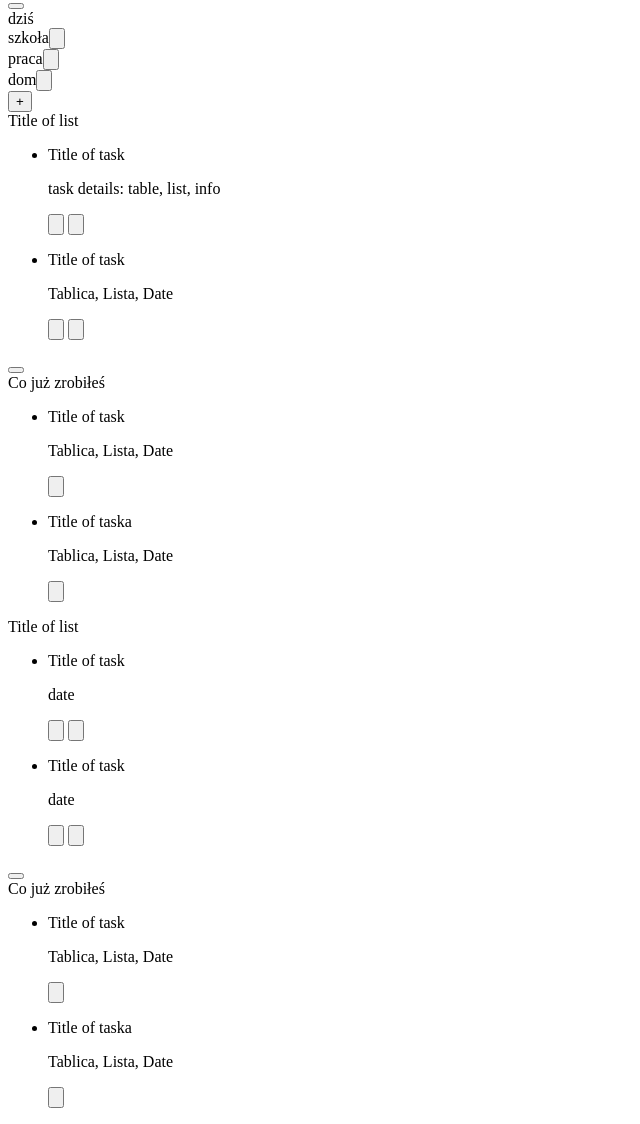
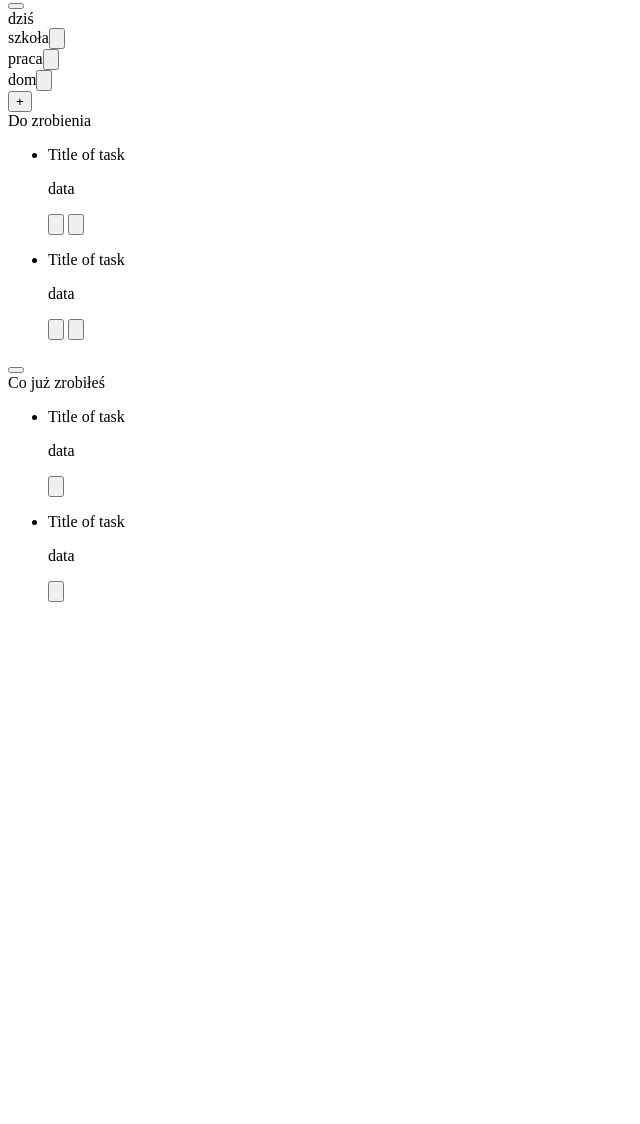
Before and after one commit to Aaspyr/CCW19-ToDoApp, a plain HTML site: page client/index.html in a window 1280 px wide. Shown: the part 52-1176 px from the top of the page, without its empty margins (0-640 px from the left). After the commit the page ends 800 px from the top, so only its background shows below. Drawn offline with Linux system fonts and the light colour scheme.

Commit message:
new html version

```diff
--- a/client/index.html
+++ b/client/index.html
@@ -30,27 +30,27 @@
     <div class="navbar__element">dom<button class="navbar__element--bin"><img src="#" alt=""></button></div>
     <button class="navbar__button">+</button>
   </div>
-  <!-- Today-->
-  <section class="todayMain">
 
-    <div class="listContainer">
+  <div class="Main">
 
-      <div class="listContainer__listHeader">Title of list</div>
+    <div class="undoneContainer">
 
-      <ul class="listContainer__taskList">
+      <div class="undoneContainer__listHeader">Do zrobienia</div>
 
-        <li class="listContainer__taskList--element">
-          <p class="listContainer__taskList--element title">Title of task</p>
-          <p class="listContainer__taskList--element info">task details: table, list, info</p>
-          <button class="listContainer__taskList--edit"><img src="#" alt=""></button>
-          <button class="listContainer__taskList--done"><img src="#" alt=""></button>
+      <ul class="undoneContainer__taskList">
+
+        <li class="undoneContainer__taskList--element">
+          <p class="undoneContainer__taskList--element title">Title of task</p>
+          <p class="undonelistContainer__taskList--element info">data</p>
+          <button class="undoneContainer__taskList--edit"><img src="#" alt=""></button>
+          <button class="undoneContainer__taskList--done"><img src="#" alt=""></button>
         </li>
 
-        <li class="listContainer__taskList--element">
-          <p class="listContainer__taskList--element title">Title of task</p>
-          <p class="listContainer__taskList--element info">Tablica, Lista, Date</p>
-          <button class="listContainer__taskList--edit"><img src="#" alt=""></button>
-          <button class="listContainer__taskList--done"><img src="#" alt=""></button>
+        <li class="undoneContainer__taskList--element">
+          <p class="undoneContainer__taskList--element title">Title of task</p>
+          <p class="undoneContainer__taskList--element info">data</p>
+          <button class="undoneContainer__taskList--edit"><img src="#" alt=""></button>
+          <button class="undoneContainer__taskList--done"><img src="#" alt=""></button>
         </li>
       </ul>
       <button class="main__list--addTask"></button>
@@ -59,66 +59,21 @@
     <div class="doneCointainer">
       <div class="doneCointainer__header">Co już zrobiłeś</div>
 
-      <ul class="listContainer__taskList">
+      <ul class="doneContainer__taskList">
 
-        <li class="listContainer__taskList--element">
-          <p class="listContainer__taskList--element title">Title of task</p>
-          <p class="listContainer__taskList--element info">Tablica, Lista, Date</p>
-          <button class="listContainer__taskList--bin"><img src="#" alt=""></button>
+        <li class="doneContainer__taskList--element">
+          <p class="doneContainer__taskList--element title">Title of task</p>
+          <p class="doneContainer__taskList--element info">data</p>
+          <button class="doneContainer__taskList--bin"><img src="#" alt=""></button>
         </li>
 
-        <li class="listContainer__taskList--element">
-          <p class="listContainer__taskList--element title">Title of taska</p>
-          <p class="listContainer__taskList--element info">Tablica, Lista, Date</p>
-          <button class="listContainer__taskList--bin"><img src="#" alt=""></button>
+        <li class="doneContainer__taskList--element">
+          <p class="doneContainer__taskList--element title">Title of task</p>
+          <p class="doneContainer__taskList--element info">data</p>
+          <button class="doneContainer__taskList--bin"><img src="#" alt=""></button>
         </li>
       </ul>
     </div>
-  </section>
-  <!--personalTable-->
-  <section class="prsonalMain">
-
-    <div class="listContainer">
-
-      <div class="listContainer__listHeader">Title of list</div>
-
-      <ul class="listContainer__taskList">
-
-        <li class="listContainer__taskList--element">
-          <p class="listContainer__taskList--element title">Title of task</p>
-          <p class="listContainer__taskList--element info">date</p>
-          <button class="listContainer__taskList--edit"><img src="#" alt=""></button>
-          <button class="listContainer__taskList--done"><img src="#" alt=""></button>
-        </li>
-
-        <li class="listContainer__taskList--element">
-          <p class="listContainer__taskList--element title">Title of task</p>
-          <p class="listContainer__taskList--element info">date</p>
-          <button class="listContainer__taskList--edit"><img src="#" alt=""></button>
-          <button class="listContainer__taskList--done"><img src="#" alt=""></button>
-        </li>
-      </ul>
-      <button class="main__list--addTask"></button>
-    </div>
-
-    <div class="doneCointainer">
-      <div class="doneCointainer__header">Co już zrobiłeś</div>
-
-      <ul class="listContainer__taskList">
-
-        <li class="listContainer__taskList--element">
-          <p class="listContainer__taskList--element title">Title of task</p>
-          <p class="listContainer__taskList--element info">Tablica, Lista, Date</p>
-          <button class="listContainer__taskList--bin"><img src="#" alt=""></button>
-        </li>
-
-        <li class="listContainer__taskList--element">
-          <p class="listContainer__taskList--element title">Title of taska</p>
-          <p class="listContainer__taskList--element info">Tablica, Lista, Date</p>
-          <button class="listContainer__taskList--bin"><img src="#" alt=""></button>
-        </li>
-      </ul>
-    </div>
-  </section>
+  </div>
 </body>
 </html>
```
